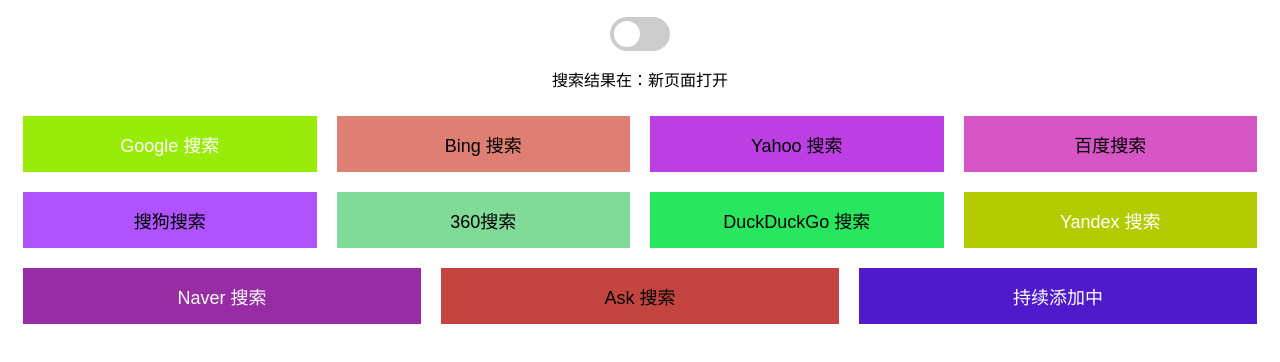
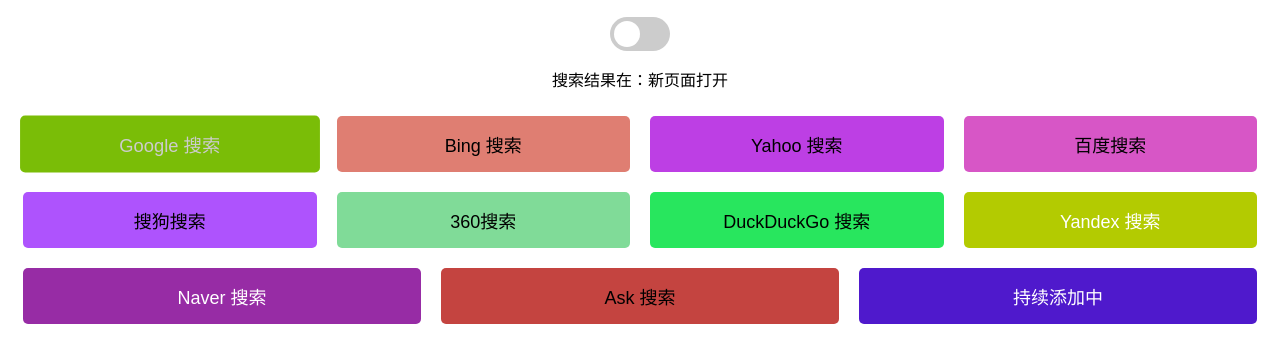
Before and after one commit to addtip/addtip.github.io, a plain HTML site: page index.html in a window 1280 px wide. In both pictures the pointer is over the button "Google 搜索". Shown: the part 142-504 px from the top of the page. Drawn offline with Linux system fonts and the light colour scheme.

Commit message:
Update index.html

```diff
--- a/index.html
+++ b/index.html
@@ -6,7 +6,7 @@
     <link rel="icon" href="favor.png" type="image/png">
     <meta name="keywords"
         content="综合搜索,搜索,search,百度,谷歌,搜狗,google,搜索引擎,极简,查询,查找,好用的搜索,万能搜索">
-    <title>万能搜索(万用搜索百度,谷歌,搜狗,google,搜索引擎)</title>
+    <title>万能搜索(百度,谷歌,搜狗,google,搜索引擎,万用搜索)</title>
     <style>
         body {
             font-family: Arial, sans-serif;
@@ -41,7 +41,13 @@
             box-sizing: border-box;
             border: none;
             color: white;
+            border-radius:5px;
         }
+        button:hover{
+            transition: transform 0.3s ease-in-out;
+            filter: brightness(80%);
+            transform: scale(1.02);
+            }
         @media (min-width: 600px) {
             button {
                 flex: 1 1 calc(33.33% - 20px);
```
